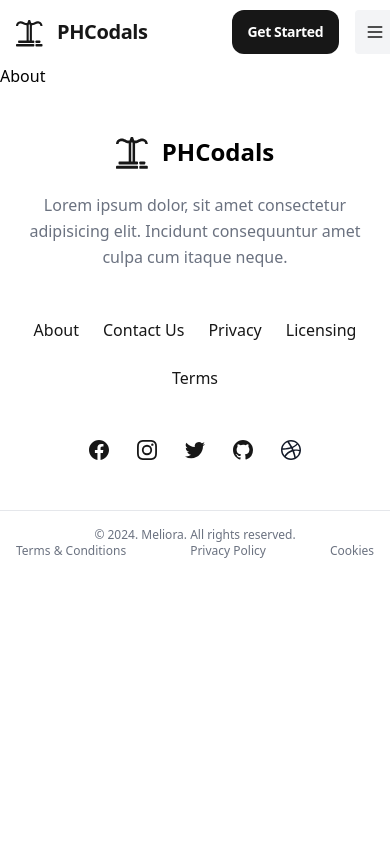
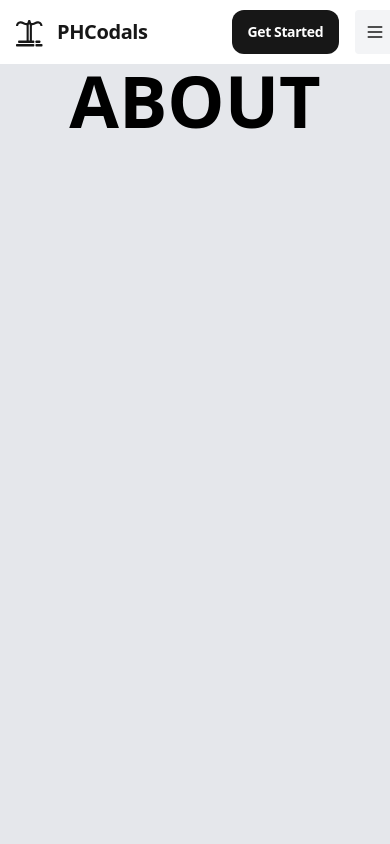
Before and after one commit to nic0-dev/PHCodals, a SvelteKit app: page /about in a window 390 px wide. Shown: the top 844 px of the page. Built offline with nearby package versions, Linux system fonts and the light colour scheme.

Commit message:
Removed Image for Mobile and Tablet Registration Page

```diff
--- a/src/routes/(landing)/about/+page.svelte
+++ b/src/routes/(landing)/about/+page.svelte
@@ -1 +1,5 @@
-<h1>About</h1>
+<section class="h-dvh bg-gray-200">
+    <div class="flex flex-row items-center justify-center text-7xl font-bold">
+        ABOUT
+    </div>
+</section>
--- a/src/routes/(landing)/pricing/+page.svelte
+++ b/src/routes/(landing)/pricing/+page.svelte
@@ -1 +1,5 @@
-<h1>Pricing</h1>
+<section class="h-dvh bg-gray-200">
+    <div class="flex flex-row items-center justify-center text-7xl font-bold">
+        PRICING
+    </div>
+</section>
--- a/src/routes/session/+page.svelte
+++ b/src/routes/session/+page.svelte
@@ -1,7 +1,8 @@
 <section>
     <div class="lg:grid lg:min-h-screen lg:grid-cols-12">
-      <aside class="relative block h-16 lg:order-last lg:col-span-5 lg:h-full xl:col-span-6">
-        <svg class="absolute inset-0 h-full w-full object-cover" width="870.000000pt" height="1160.000000pt" viewBox="0 0 460 1160" preserveAspectRatio="xMidYMid meet">
+
+      <aside class="hidden relative lg:block h-16 lg:order-last lg:col-span-5 lg:h-full xl:col-span-6">
+        <svg class="absolute inset-0 h-full w-full object-cover" width="870pt" height="1160pt" viewBox="0 0 460 1160" preserveAspectRatio="xMidYMid meet">
           <g transform="translate(0.000000,1160.000000) scale(0.100000,-0.100000)" fill="#000000" stroke="none">
             <path class="fill-primary-500" d="M728 10877 l722 -722 0 -730 0 -730 -725 725 -725 725 0 -720 0 -720 728 -728 727 -727 1448 0 1447 0 0 725 0 725 -725 0 -725 0 0 727 0 728 728 -728 727 -727 2173 0 2172 0 0 725 0 725 -725 0 -725 0 0 722 0 723 -723 -723 -722 -722 -728 0 -727 0 0 725 0 725 -2172 0 -2173 0 723 -723z"/>
             <path class="fill-primary-800" d="M5075 10880 c396 -396 721 -720 722 -720 2 0 3 324 3 720 l0 720 -722 0 -723 0 720 -720z"/>
@@ -17,14 +18,11 @@
             <path class="fill-primary-900" d="M3625 720 l-720 -720 1445 0 1445 0 -720 720 c-396 396 -722 720 -725 720 -3 0 -329 -324 -725 -720z"/>
           </g>
         </svg>
-        <!-- <img alt=""
-          src="https://images.unsplash.com/photo-1605106702734-205df224ecce?ixlib=rb-1.2.1&ixid=MnwxMjA3fDB8MHxwaG90by1wYWdlfHx8fGVufDB8fHx8&auto=format&fit=crop&w=870&q=80"
-          class="absolute inset-0 h-full w-full object-cover"
-        /> -->
       </aside>
 
-      <main class="flex items-center justify-center px-8 py-8 sm:px-12 lg:col-span-7 lg:px-16 lg:py-8 xl:col-span-6">
-        <div class="max-w-xl lg:max-w-3xl">
+      <main class="flex items-center justify-center px-8 py-8 sm:px-12 lg:col-span-7 lg:px-15 lg:py-8 xl:col-span-6">
+        <div class="max-w-2xl lg:max-w-3xl">
+
           <div class="flex flex-row items-center gap-3">
             <a href="/">
               <svg height="25px" width="25px" xmlns="http://www.w3.org/2000/svg" viewBox="0 0 448 512">
```
